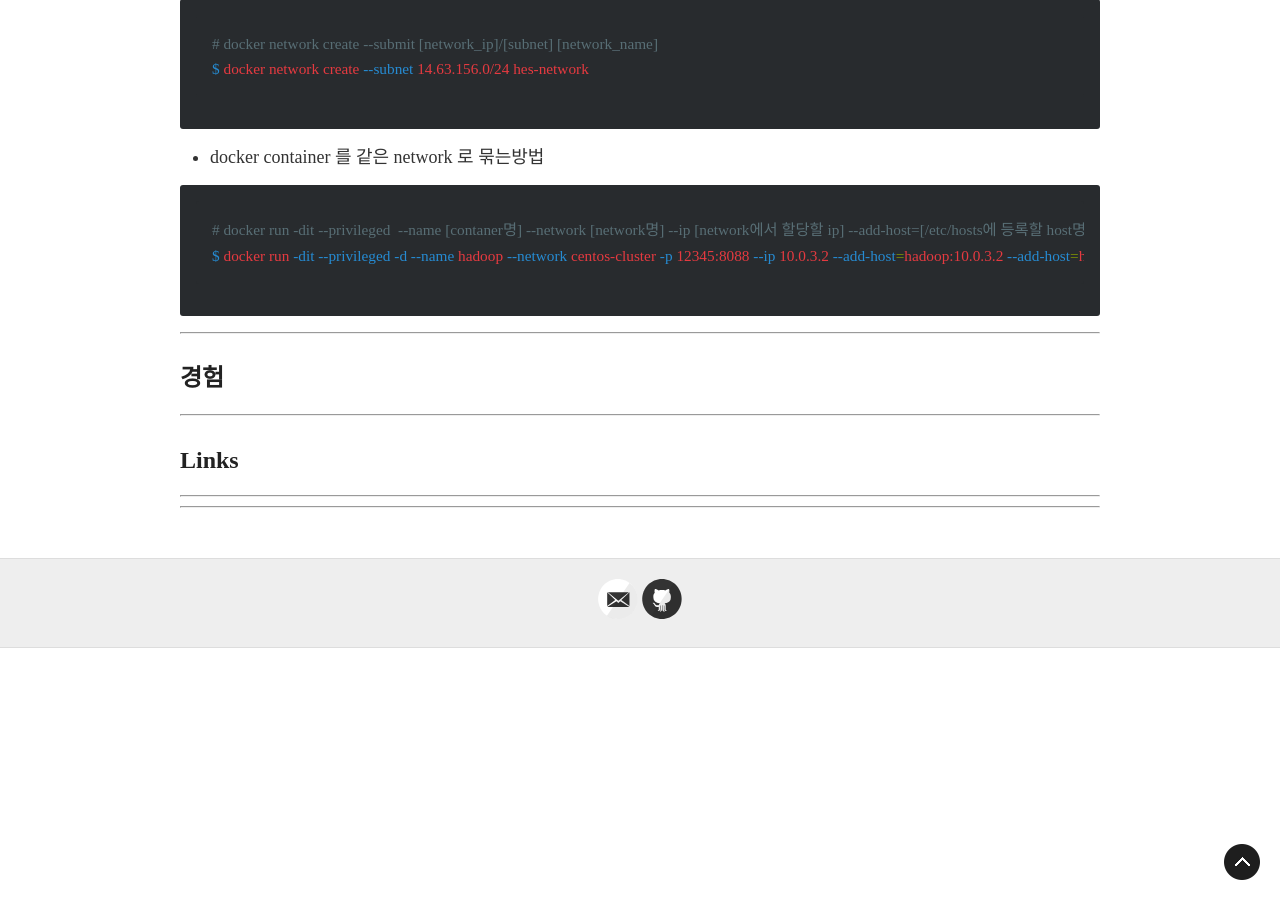
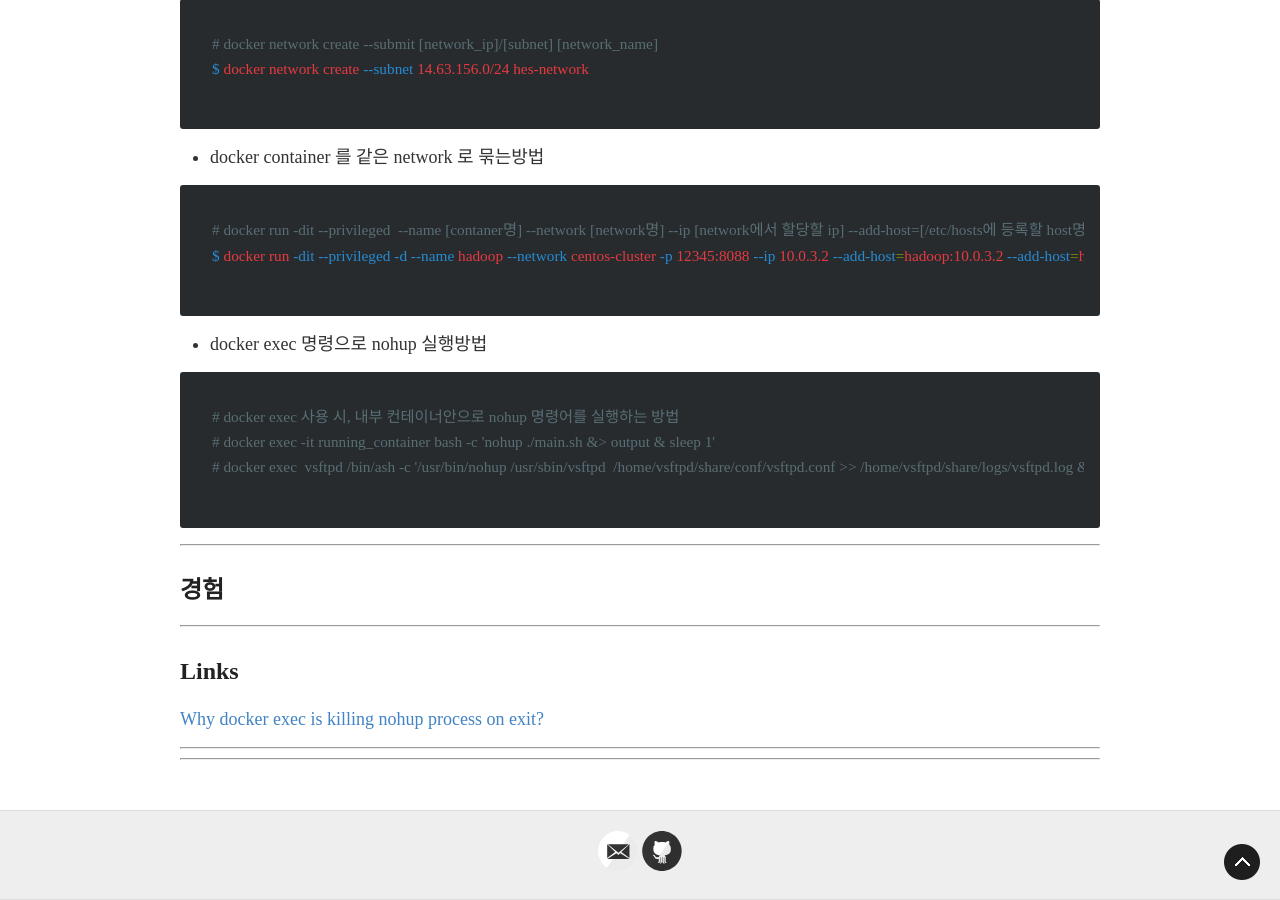
Before and after one commit to jaeheon209/gymbombom.github.io, a Jekyll site: the page built from _posts/2020/2020-03-20-1-docker_usage.md, in a window 1280 px wide and 900 px high, scrolled down 1496 px. Built offline with Jekyll 4.4.1, drawn with Linux system fonts in a browser that asks for light colours; nearby versions of some CDN libraries; some web fonts are replaced; comment, search, counter and statistics services are not loaded.

Commit message:
Update 2020-03-20-1-docker_usage.md
docker exec 명령으로 nohup 실행방법 추가

````diff
--- a/_posts/2020/2020-03-20-1-docker_usage.md
+++ b/_posts/2020/2020-03-20-1-docker_usage.md
@@ -62,6 +62,13 @@ $ docker network create --subnet 14.63.156.0/24 hes-network
 $ docker run -dit --privileged -d --name hadoop --network centos-cluster -p 12345:8088 --ip 10.0.3.2 --add-host=hadoop:10.0.3.2 --add-host=hadoop01:10.0.3.3 --add-host=hadoop02:10.0.3.4 --add-host=hadoop03:10.0.3.5 centos7/hadoop-cluster--이미지명 /bin/bash init
 ```
 
+* docker exec 명령으로 nohup 실행방법
+
+```shell
+# docker exec 사용 시, 내부 컨테이너안으로 nohup 명령어를 실행하는 방법
+# docker exec -it running_container bash -c 'nohup ./main.sh &> output & sleep 1'
+# docker exec  vsftpd /bin/ash -c '/usr/bin/nohup /usr/sbin/vsftpd  /home/vsftpd/share/conf/vsftpd.conf >> /home/vsftpd/share/logs/vsftpd.log &> output & sleep 1';
+```
 
 ---
 
@@ -70,5 +77,6 @@ $ docker run -dit --privileged -d --name hadoop --network centos-cluster -p 1234
 ---
 
 ## Links
+[Why docker exec is killing nohup process on exit?](https://stackoverflow.com/questions/33732061/why-docker-exec-is-killing-nohup-process-on-exit){: target="_blank"}
 
 ---
````
